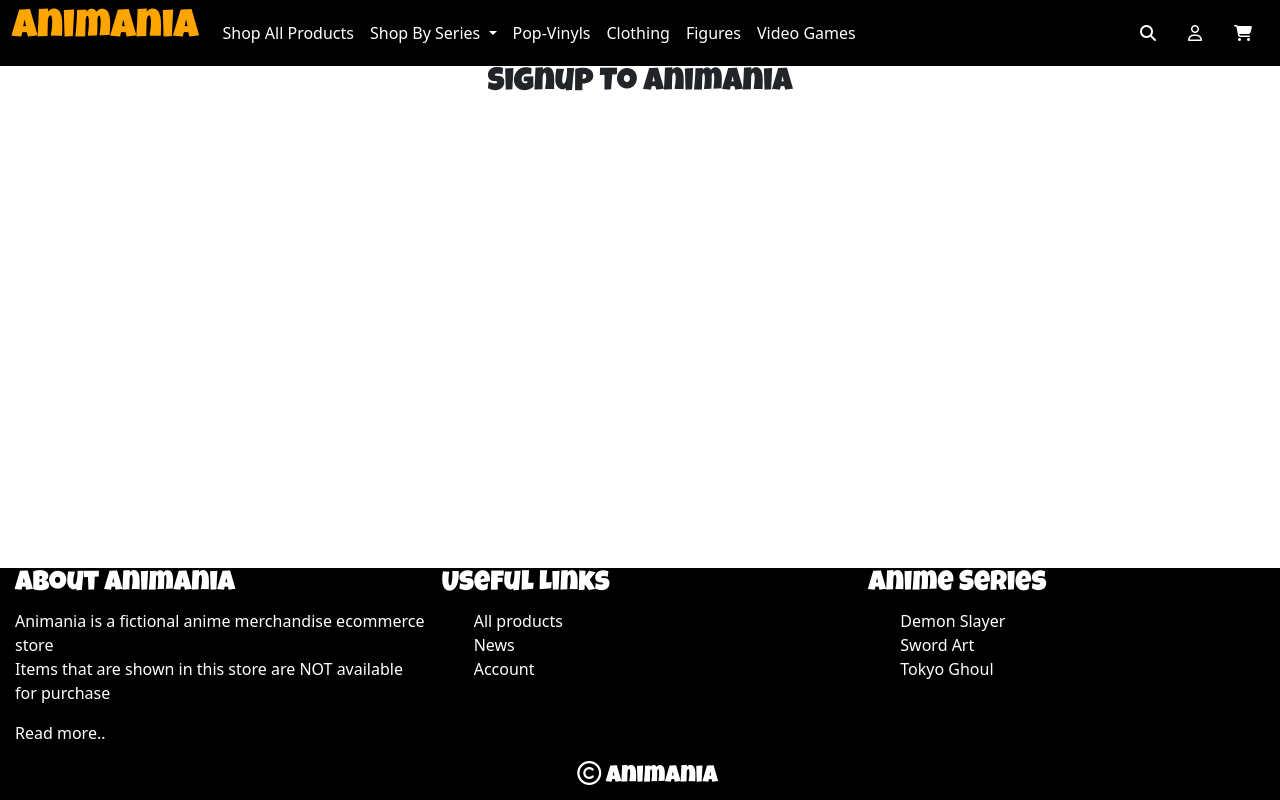
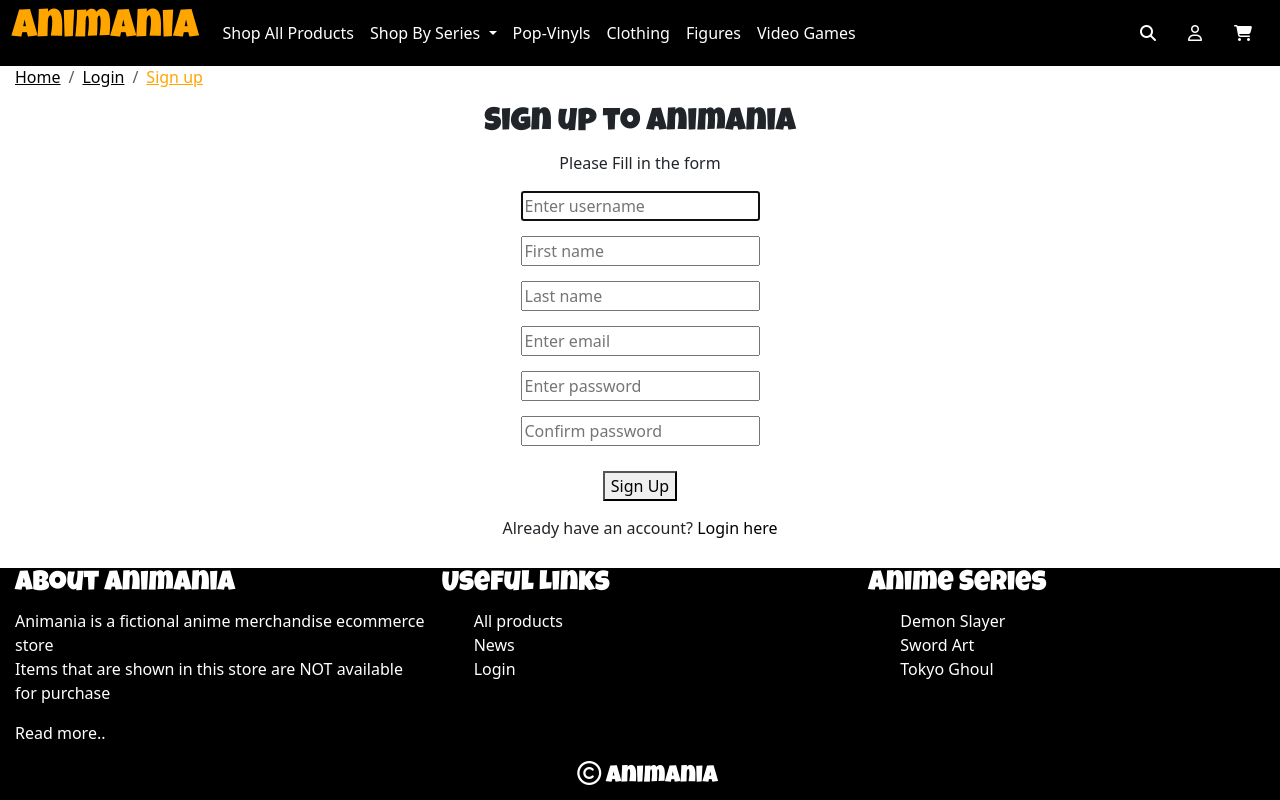
Before and after one commit to LiamEdwards931/animania, a Django app: page /accounts/signup/ in a window 1280 px wide. Run offline with Django 3.2, Linux system fonts and the light colour scheme; parts of the project's set-up code (start-up, migrations or seed data) failed here and were passed over; some libraries are stand-ins or nearby versions; some web fonts are replaced.

Commit message:
add validation messages to the sign up form, set up sending emails in settings.py

```diff
--- a/accounts/forms.py
+++ b/accounts/forms.py
@@ -5,10 +5,18 @@ from django.contrib.auth.models import User
 
 class CustomUserCreationForm(UserCreationForm):
     email = forms.EmailField(required=True)
+    first_name = forms.CharField(required=True)
+    last_name = forms.CharField(required=True)
 
     class Meta:
         model = User
-        fields = ("username", "email", "password1", "password2")
+        fields = ("username","first_name","last_name","email", "password1", "password2")
+
+    def clean_email(self):
+        email = self.cleaned_data.get('email')
+        if User.objects.filter(email=email).exists():
+            raise forms.ValidationError("This email is already in use.")
+        return email
 
     def __init__(self, *args, **kwargs):
         super().__init__(*args, **kwargs)
@@ -16,3 +24,9 @@ class CustomUserCreationForm(UserCreationForm):
         self.fields['email'].help_text = ''
         self.fields['password1'].help_text = ''
         self.fields['password2'].help_text = ''
+        self.fields['username'].widget.attrs['placeholder'] = 'Enter username'
+        self.fields['first_name'].widget.attrs['placeholder'] = 'First name'
+        self.fields['last_name'].widget.attrs['placeholder'] = 'Last name'
+        self.fields['email'].widget.attrs['placeholder'] = 'Enter email'
+        self.fields['password1'].widget.attrs['placeholder'] = 'Enter password'
+        self.fields['password2'].widget.attrs['placeholder'] = 'Confirm password'
--- a/accounts/templates/registration/login.html
+++ b/accounts/templates/registration/login.html
@@ -10,7 +10,6 @@
                       <li class="breadcrumb-item"><a id="breadcrumb-active"href="#">Log in</a></li>
                     </ol>
                   </nav>
-
             </div>
         </div>
     </div>
@@ -26,6 +25,7 @@
                         <button type="submit" class="btn btn-primary ml-2">Log In</button>
                         <br>
                         <p id="signup-link">Don't have an account? <a href="{% url 'signup' %}">Create one here</a></p>
+                        <p id="signup-link"><a href="#">Forgot Password?</a></p>
                     </div>
                 </form>
             </div>
--- a/accounts/templates/registration/signup.html
+++ b/accounts/templates/registration/signup.html
@@ -1,12 +1,57 @@
 {% extends 'base.html' %}
 {% load static %}
 {% block content %}
-    <div class="container-fluid">
-        <div class="row">
-            <div class="col-12 text-center">
-                <h2>Signup To Animania</h2>
-            </div>
+<div class="container-fluid">
+    <div class="row">
+        <div class="col-12">
+            <nav aria-label="breadcrumb">
+                <ol class="breadcrumb">
+                  <li class="breadcrumb-item"><a href="{% url 'index' %}">Home</a></li>
+                  <li class="breadcrumb-item"><a href="{% url 'login' %}">Login</a></li>
+                  <li class="breadcrumb-item"><a id="breadcrumb-active"href="#">Sign up</a></li>
+                </ol>
+              </nav>
         </div>
     </div>
-
+</div>
+<div class="container-fluid">
+    <div class="row">
+        <div class="review-form col-12 text-center">
+            <h2>Sign up to Animania</h2>
+            <p>Please Fill in the form</p>
+            <form method="post" style="display: flex; flex-direction: column; align-items: center;">
+                {% csrf_token %}
+                {% if form.errors %}
+                <div class="error-message">
+                    {% for field, error_list in form.errors.items %}
+                        {% for error in error_list %}
+                            {{ error }}
+                        {% endfor %}
+                    {% endfor %}
+                </div>
+                {% endif %}
+                <div>
+                    {{ form.username }}
+                </div>
+                <div style="margin-top:15px;">
+                    {{ form.first_name }}
+                </div>
+                <div style="margin-top:15px;">
+                    {{ form.last_name }}
+                </div>
+                <div style="margin-top:15px;">
+                    {{ form.email }}
+                </div>
+                <div style="margin-top:15px;">
+                    {{ form.password1 }}
+                </div>
+                <div style="margin-top:15px;">
+                    {{ form.password2 }}
+                </div>
+                <button class="login-submit" type="submit" style="margin-top:25px;">Sign Up</button>
+                <p style="margin-top:15px;" id="signup-link">Already have an account? <a href="{% url 'login' %}">Login here</a></p>
+            </form>
+        </div>
+    </div>
+</div>
 {% endblock %}
--- a/templates/base.html
+++ b/templates/base.html
@@ -104,7 +104,11 @@
                     <ul class="useful-links">
                         <li><a href="#">All products</a></li>
                         <li><a href="#">News</a></li>
-                        <li><a href="#">Account</a></li>
+                        {% if user.is_authenticated %}
+                            <li><a href="{% url 'profile' %}">Account</a></li>
+                        {% else %}
+                        <li><a href="{% url 'login' %}">Login</a></li>
+                        {% endif %}
                     </ul>
                 </div>
                 <div class="col-12 col-sm-4">
```
Also changed, not shown: accounts/templates/profile.html (+11 -0 lines), animaia/settings.py (+8 -1 lines).
